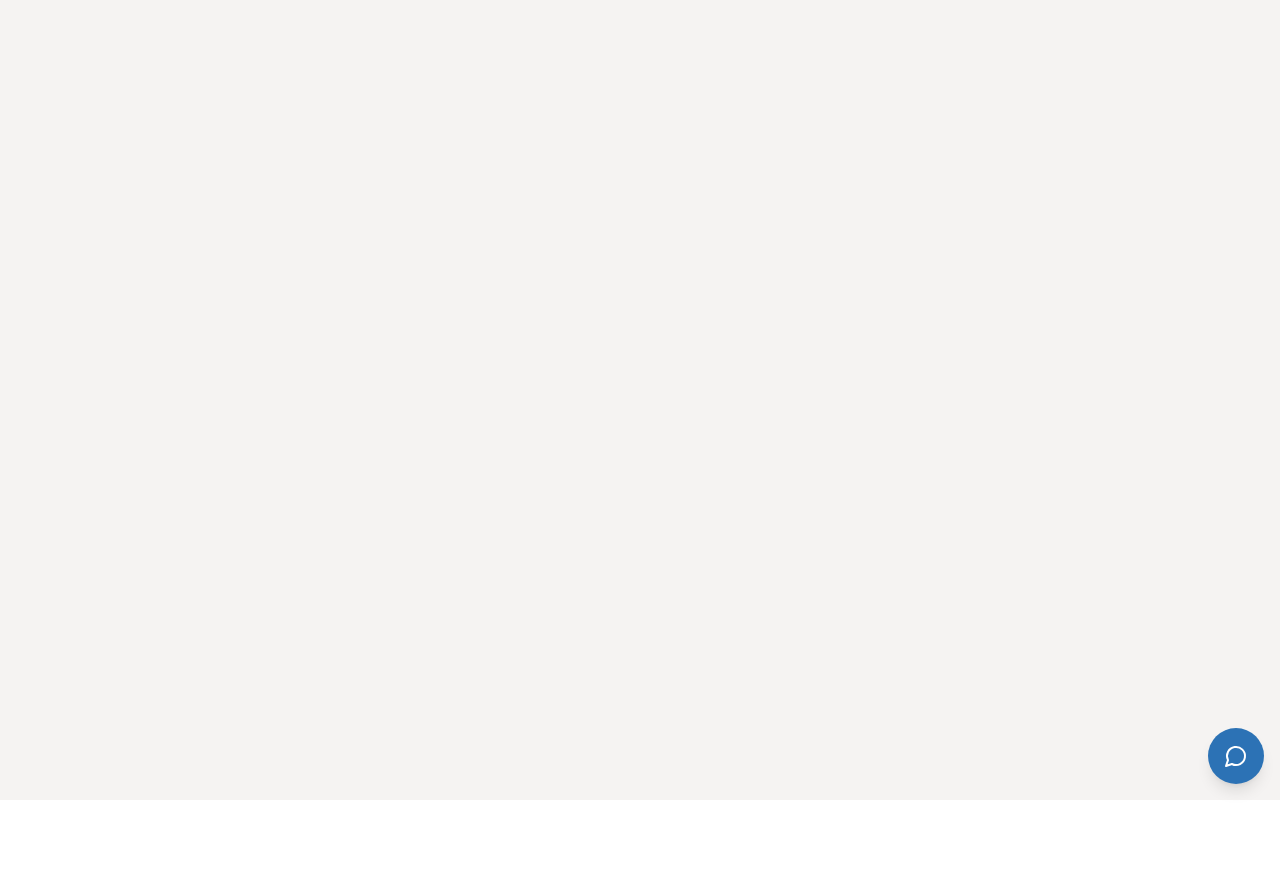
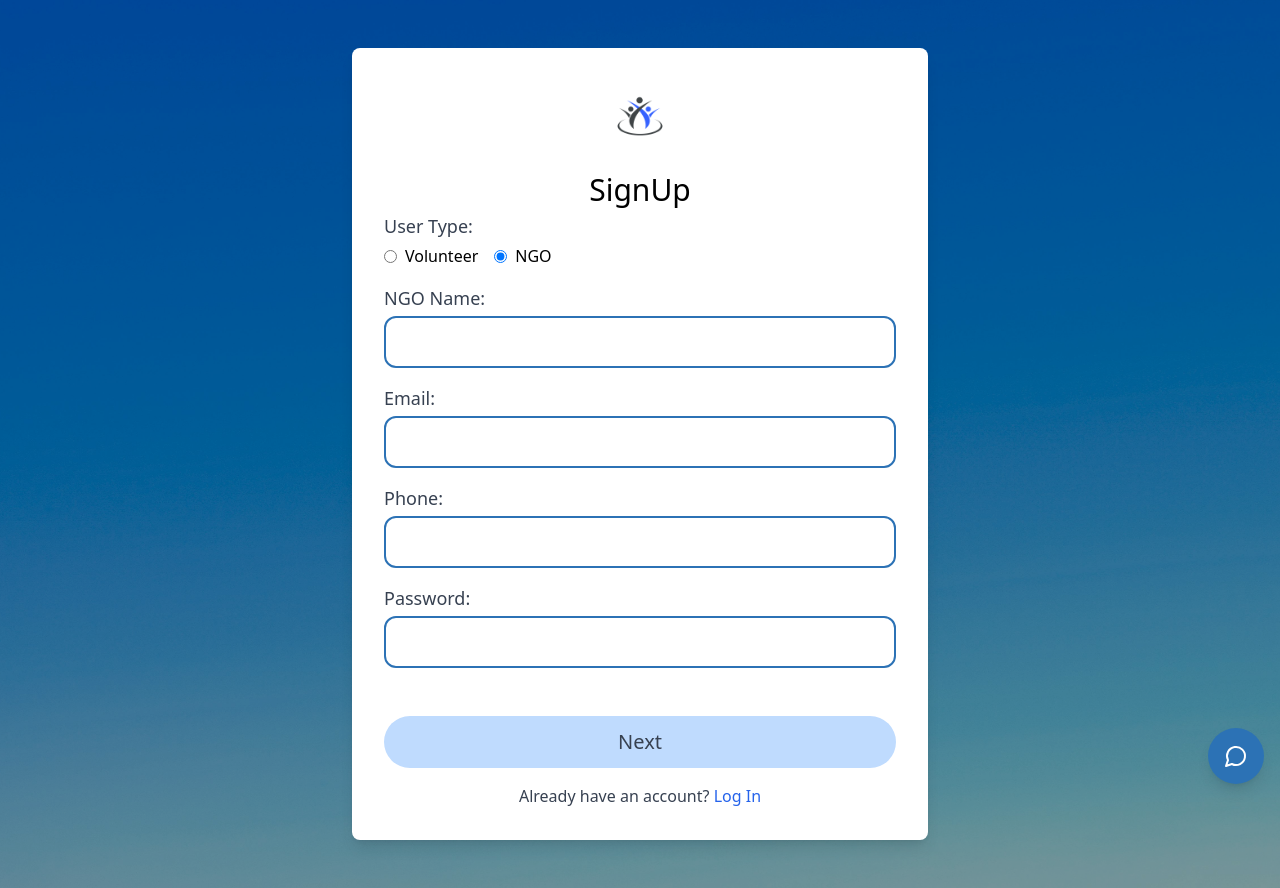
Before and after one commit to sameer240704/NGO_Volunteer_Collab_Queue-ties, a React (Vite) app in the folder web/: page /register in a window 1280 px wide. Before the commit this address had no page. Before the commit the page ends 800 px from the top, so only its background shows below. Built offline with nearby package versions, Linux system fonts and the light colour scheme; a web font is replaced by a local one.

Commit message:
Login Signup

```diff
--- a/web/package.json
+++ b/web/package.json
@@ -12,6 +12,7 @@
   "dependencies": {
     "axios": "^1.7.7",
     "gsap": "^3.12.5",
+    "js-cookie": "^3.0.5",
     "lucide-react": "^0.446.0",
     "react": "^18.3.1",
     "react-dom": "^18.3.1",
--- a/web/src/App.jsx
+++ b/web/src/App.jsx
@@ -3,6 +3,8 @@ import { BrowserRouter as Router, Routes, Route } from 'react-router-dom';
 import Landing from './components/Landing';
 import Dashboard from './components/Dashboard';
 import Chatbot from './components/ChatBot';
+import Login from './components/Login';
+import Signup from './components/Signup';
 
 const App = () => {
   return (
@@ -11,6 +13,8 @@ const App = () => {
         <Routes>
           <Route path="/" element={<Landing />} />
           <Route path="/dashboard" element={<Dashboard />} />
+          {<Route path="/login" element={<Login />} />}
+          <Route path="/register" element={<Signup />} />
         </Routes>
         <Chatbot />
       </div>
--- a/web/src/components/Login.jsx
+++ b/web/src/components/Login.jsx
@@ -1,13 +1,12 @@
 import React, { useState } from "react";
-import axios from "axios";
+import axios from "axios"; // Import axios
 import { useNavigate } from "react-router-dom";
-import Logo from '../assets/images/logo_farm.png';
-import farm2 from '../assets/images/farm2.png';
+import Logo from '../assets/images/logo.png';
+import farm2 from '../assets/images/blue.jpg';
 import { useAuthContext } from "../context/AuthContext.jsx";
-import LanguageDropdown from "./LanguageDropdown.jsx";
 
 const Login = () => {
-  const [phone, setPhone] = useState("");
+  const [email, setEmail] = useState("");
   const [password, setPassword] = useState("");
   const [error, setError] = useState("");
   const [loading, setLoading] = useState(false);
@@ -18,38 +17,42 @@ const Login = () => {
     e.preventDefault();
     setError("");
     setLoading(true);
+
+    const formData = {
+      email,
+      password
+    }
     try {
-      const response = await fetch("http://localhost:3000/auth/login", {
-        method: "POST",
-        headers: { "Content-Type": "application/json" },
-        body: JSON.stringify({ phone, password }),
-      });
+      // Send the FormData object in the POST request
+      const response = await axios.post("http://localhost:4224/auth/login",
+        formData,
+      );
 
-      const data = await response.json();
-      // console.log(data.userId);
+      const data = response.data; // Accessing the data from the response
       if (data.error) throw new Error(data.error);
-      localStorage.setItem("agro-user", JSON.stringify(data.userId));
+
+      localStorage.setItem("ngo-user", JSON.stringify(data.userId));
       setAuthUser(data);
+
       // Handle successful login
       navigate("/dashboard");  // Redirect to the landing page
     } catch (error) {
-      setError("Invalid credentials, please try again: ", error.response);
+      // Update error message handling
+      setError(error.response?.data?.error || "Invalid credentials, please try again.");
+    } finally {
+      setLoading(false); // Ensure loading state is reset
     }
-    setLoading(false);
   };
 
   return (
     <div className="relative h-screen bg-cover bg-center font-poppins" style={{ backgroundImage: `url(${farm2})` }}>
-      <div className="fixed top-12 right-0 z-50">
-        <LanguageDropdown />
-      </div>
+      <div className="fixed top-12 right-0 z-50"></div>
       <div className="absolute inset-0 bg-black bg-opacity-40"></div>
       <div className="flex items-center justify-center h-full px-4">
 
         <div className="absolute left-[15%] top-1/2 transform -translate-y-1/2 text-white max-w-lg">
           <p className="text-3xl mb-4 font-light leading-relaxed">
-            Welcome to Krishak Saathi, your ultimate companion for agricultural success. Our platform offers
-            innovative solutions to help farmers maximize their productivity and achieve their goals.
+            ForACause platform empowers volunteers with tools to collaborate effectively, monitor their impact, and ensure transparency in all activities, making it easier to drive positive change in the community.
           </p>
         </div>
 
@@ -59,43 +62,43 @@ const Login = () => {
             <h2 className="text-3xl font-medium mb-1">LogIn</h2>
             <form onSubmit={handleLogin} className="space-y-4 w-full">
               <div>
-                <label htmlFor="phone" className="block text-lg text-[#364423] mb-1">Phone:</label>
+                <label htmlFor="email" className="block text-lg text-gray-700 mb-1">Email:</label>
                 <input
-                  id="phone"
-                  type="phone"
-                  value={phone}
-                  onChange={(e) => setPhone(e.target.value)}
+                  id="email"
+                  type="email"
+                  value={email}
+                  onChange={(e) => setEmail(e.target.value)}
                   required
-                  className="w-full px-6 py-3 border-2 border-[#364423] rounded-xl focus:outline-none focus:border-green-700"
+                  className="w-full px-6 py-3 border-2 border-primary rounded-xl focus:outline-none focus:border-blue-700"
                 />
               </div>
               <div>
-                <label htmlFor="password" className="block text-lg text-[#364423] mb-1">Password:</label>
+                <label htmlFor="password" className="block text-lg text-gray-700 mb-1">Password:</label>
                 <input
                   id="password"
                   type="password"
                   value={password}
                   onChange={(e) => setPassword(e.target.value)}
                   required
-                  className="w-full px-6 py-3 border-2 border-[#364423] rounded-xl focus:outline-none focus:border-green-700"
+                  className="w-full px-6 py-3 border-2 border-primary rounded-xl focus:outline-none focus:border-blue-700"
                 />
               </div>
               {error && <p className="text-red-600 text-sm">{error}</p>}
               <div>
                 <button
                   type="submit"
-                  className="text-xl w-full bg-[#dee8cf] text-[#364423] mt-8 px-6 py-3 rounded-full hover:bg-green-800 hover:text-white transition duration-200"
+                  className="text-xl w-full bg-blue-200 text-[#364423] mt-8 px-6 py-3 rounded-full hover:bg-primary hover:text-white transition duration-200"
                   disabled={loading}
                 >
                   {loading ? "Logging in..." : "Login"}
                 </button>
               </div>
             </form>
-            <p className="mt-4 text-[#364423]">
+            <p className="mt-4 text-gray-700">
               Don't have an account?{" "}
               <a
                 href="/register"
-                className="text-green-600 hover:underline"
+                className="text-blue-600 hover:underline"
               >
                 Sign Up
               </a>
--- a/web/src/components/Signup.jsx
+++ b/web/src/components/Signup.jsx
@@ -1,139 +1,282 @@
 import React, { useState } from "react";
+import { useNavigate } from "react-router-dom";
+import Logo from '../assets/images/logo.png';
+import farm2 from '../assets/images/blue.jpg';
+import { useAuthContext } from "../context/AuthContext.jsx";
 import axios from "axios";
-import { useNavigate } from "react-router-dom";
-import Logo from '../assets/images/logo_farm.png';
-import farm2 from '../assets/images/farm2.png';
-import { useAuthContext } from "../context/AuthContext.jsx";
-import LanguageDropdown from "./LanguageDropdown.jsx";
 
 const Register = () => {
-  const [fullName, setFullName] = useState("");
-  const [email, setEmail] = useState("");
-  const [phone, setPhone] = useState("");
-  const [password, setPassword] = useState("");
-  const [language, setLanguage] = useState("en");
+  const [page, setPage] = useState(1);
+  const [formData, setFormData] = useState({
+    name: "",
+    email: "",
+    phone: "",
+    password: "",
+    language: "en",
+    role: "admin",
+    address1: "",
+    address2: "",
+    city: "",
+    state: "",
+  });
+  const [primaryImage, setPrimaryImage] = useState(null);
+  const [ngoImages, setNgoImages] = useState([]);
   const [error, setError] = useState("");
   const [loading, setLoading] = useState(false);
   const navigate = useNavigate();
   const { setAuthUser } = useAuthContext();
 
-  const handleRegister = async (e) => {
+  const handleChange = (e) => {
+    const { name, value } = e.target;
+    setFormData(prevState => ({
+      ...prevState,
+      [name]: value
+    }));
+  };
+
+  const handleImageChange = (e) => {
+    if (formData.role === "volunteer") {
+      setPrimaryImage(e.target.files[0]);
+    } else {
+      setNgoImages(Array.from(e.target.files));
+    }
+  };
+
+  const handleSubmit = async (e) => {
     e.preventDefault();
     setError("");
     setLoading(true);
     try {
-      const response = await fetch("http://localhost:3000/auth/register", {
-        method: "POST",
-        headers: { "Content-Type": "application/json" },
-        body: JSON.stringify({ fullName, email, phone, password, language }),
+      const submitData = new FormData();
+      Object.keys(formData).forEach(key => {
+        submitData.append(key, formData[key]);
       });
-      const data = await response.json();
-      // console.log(data.userId);
+      console.log(formData.role);
+
+      if (formData.role === "volunteer" && primaryImage) {
+        submitData.append("primaryImage", primaryImage);
+      } else if (formData.role === "admin" && ngoImages.length > 0) {
+        ngoImages.forEach((image, index) => {
+          submitData.append(`ngoImages`, image); // Adjusting for the correct field name
+        });
+      }
+
+
+
+      const response = await axios.post("http://localhost:4224/auth/register", submitData, {
+        headers: {
+          "Content-Type": "multipart/form-data",
+        },
+      });
+
+      const data = response.data; // Axios response handling
+      console.log(data);
       if (data.error) throw new Error(data.error);
-      localStorage.setItem("agro-user", JSON.stringify(data.userId));
+      localStorage.setItem("ngo-user", JSON.stringify(data.userId));
       setAuthUser(data);
-      // console.log(response.data);
-      navigate("/dashboard");  // Redirect to the landing page
+      navigate("/dashboard");
     } catch (error) {
-      // Optionally, display more specific error messages
       console.error("Registration error:", error.response?.data || error.message);
       setError("Registration failed, please try again.");
     } finally {
       setLoading(false);
     }
+    navigate("/dashboard");
   };
 
-  return (
-    <div className="relative h-screen bg-cover bg-center font-poppins" style={{ backgroundImage: `url(${farm2})` }}>
-      <div className="fixed top-12 right-0 z-50">
-        <LanguageDropdown />
+
+  const renderPage1 = () => (
+    <>
+      <div>
+        <label className="block text-lg text-gray-700 mb-1">User Type:</label>
+        <div className="flex space-x-4">
+          <label className="inline-flex items-center">
+            <input
+              type="radio"
+              name="role"
+              value="volunteer"
+              checked={formData.role === "volunteer"}
+              onChange={handleChange}
+              className="form-radio"
+            />
+            <span className="ml-2">Volunteer</span>
+          </label>
+          <label className="inline-flex items-center">
+            <input
+              type="radio"
+              name="role"
+              value="admin"
+              checked={formData.role === "admin"}
+              onChange={handleChange}
+              className="form-radio"
+            />
+            <span className="ml-2">NGO</span>
+          </label>
         </div>
-      <div className="absolute inset-0 bg-black bg-opacity-40"></div>
-      <div className="flex items-center justify-center h-full px-4">
-        <div className="absolute left-[15%] top-1/2 transform -translate-y-1/2 text-white max-w-lg">
-          <p className="text-3xl mb-4 font-light leading-relaxed">
-            Welcome to Krishak Saathi, your ultimate companion for agricultural success. Our platform offers
-            innovative solutions to help farmers maximize their productivity and achieve their goals.
-          </p>
       </div>
-
-        <div className="relative bg-white rounded-lg shadow-lg p-8 w-full max-w-xl" style={{ marginLeft: '30%' }}>
-          <div className="flex flex-col items-center">
-            <img src={Logo} alt="Logo" className="w-28 -mt-5" />
-            <h2 className="text-3xl font-medium mb-1">SignUp</h2>
-            <form onSubmit={handleRegister} className="space-y-4 w-full">
       <div>
-                <label htmlFor="fullName" className="block text-lg text-[#364423] mb-1">Full Name:</label>
+        <label htmlFor="name" className="block text-lg text-gray-700 mb-1">
+          {formData.role === "volunteer" ? "Full Name:" : "NGO Name:"}
+        </label>
         <input
-                  id="fullName"
+          id="name"
+          name="name"
           type="text"
-                  value={fullName}
-                  onChange={(e) => setFullName(e.target.value)}
+          value={formData.name}
+          onChange={handleChange}
           required
-                  className="w-full px-6 py-3 border-2 border-[#364423] rounded-xl focus:outline-none focus:border-green-700"
+          className="w-full px-6 py-3 border-2 border-primary rounded-xl focus:outline-none focus:border-blue-700"
         />
       </div>
       <div>
-                <label htmlFor="email" className="block text-lg text-[#364423] mb-1">Email:</label>
+        <label htmlFor="email" className="block text-lg text-gray-700 mb-1">Email:</label>
         <input
           id="email"
+          name="email"
           type="email"
-                  value={email}
-                  onChange={(e) => setEmail(e.target.value)}
+          value={formData.email}
+          onChange={handleChange}
           required
-                  className="w-full px-6 py-3 border-2 border-[#364423] rounded-xl focus:outline-none focus:border-green-700"
+          className="w-full px-6 py-3 border-2 border-primary rounded-xl focus:outline-none focus:border-blue-700"
         />
       </div>
       <div>
-                <label htmlFor="phone" className="block text-lg text-[#364423] mb-1">Phone:</label>
+        <label htmlFor="phone" className="block text-lg text-gray-700 mb-1">Phone:</label>
         <input
           id="phone"
-                  type="text"
-                  value={phone}
-                  onChange={(e) => setPhone(e.target.value)}
+          name="phone"
+          type="tel"
+          value={formData.phone}
+          onChange={handleChange}
           required
-                  className="w-full px-6 py-3 border-2 border-[#364423] rounded-xl focus:outline-none focus:border-green-700"
+          className="w-full px-6 py-3 border-2 border-primary rounded-xl focus:outline-none focus:border-blue-700"
         />
       </div>
       <div>
-                <label htmlFor="password" className="block text-lg text-[#364423] mb-1">Password:</label>
+        <label htmlFor="password" className="block text-lg text-gray-700 mb-1">Password:</label>
         <input
           id="password"
+          name="password"
           type="password"
-                  value={password}
-                  onChange={(e) => setPassword(e.target.value)}
+          value={formData.password}
+          onChange={handleChange}
           required
-                  className="w-full px-6 py-3 border-2 border-[#364423] rounded-xl focus:outline-none focus:border-green-700"
+          className="w-full px-6 py-3 border-2 border-primary rounded-xl focus:outline-none focus:border-blue-700"
         />
       </div>
       <div>
-                <label htmlFor="language" className="block text-lg text-[#364423] mb-1">Language:</label>
-                <select
-                  id="language"
-                  value={language}
-                  onChange={(e) => setLanguage(e.target.value)}
+        <button
+          type="button"
+          onClick={() => setPage(2)}
+          className="text-xl w-full bg-blue-200 text-gray-700 mt-8 px-6 py-3 rounded-full hover:bg-blue-800 hover:text-white transition duration-200"
+        >
+          Next
+        </button>
+      </div>
+    </>
+  );
+
+  const renderPage2 = () => (
+    <>
+      {formData.role === "admin" && (
+        <>
+          <div>
+            <label htmlFor="address1" className="block text-lg text-gray-700 mb-1">Address Line 1:</label>
+            <input
+              id="address1"
+              name="address1"
+              type="text"
+              value={formData.address1}
+              onChange={handleChange}
+              required={formData.role === "admin"}
+              className="w-full px-6 py-3 border-2 border-primary rounded-xl focus:outline-none focus:border-blue-700"
+            />
+          </div>
+          <div>
+            <label htmlFor="address2" className="block text-lg text-gray-700 mb-1">Address Line 2:</label>
+            <input
+              id="address2"
+              name="address2"
+              type="text"
+              value={formData.address2}
+              onChange={handleChange}
+              className="w-full px-6 py-3 border-2 border-primary rounded-xl focus:outline-none focus:border-blue-700"
+            />
+          </div>
+            </>
+          )}
+          <div>
+            <label htmlFor="city" className="block text-lg text-gray-700 mb-1">City:</label>
+            <input
+              id="city"
+              name="city"
+              type="text"
+              value={formData.city}
+              onChange={handleChange}
               required
-                  className="w-full px-6 py-3 border-2 border-[#364423] rounded-xl focus:outline-none focus:border-green-700"
+              className="w-full px-6 py-3 border-2 border-primary rounded-xl focus:outline-none focus:border-blue-700"
+            />
+          </div>
+          <div>
+            <label htmlFor="state" className="block text-lg text-gray-700 mb-1">State:</label>
+            <input
+              id="state"
+              name="state"
+              type="text"
+              value={formData.state}
+              onChange={handleChange}
+              required
+              className="w-full px-6 py-3 border-2 border-primary rounded-xl focus:outline-none focus:border-blue-700"
+            />
+          </div>
+      <div>
+        <label htmlFor="image" className="block text-lg text-gray-700 mb-1">
+          {formData.role === "volunteer" ? "Upload Image:" : "Upload Images:"}
+        </label>
+        <input
+          id="image"
+          type="file"
+          onChange={handleImageChange}
+          accept="image/*"
+          multiple={formData.role === "admin"}
+          required
+          className="w-full px-6 py-3 border-2 border-primary rounded-xl focus:outline-none focus:border-blue-700"
+        />
+      </div>
+      <div className="flex space-x-4">
+        <button
+          type="button"
+          onClick={() => setPage(1)}
+          className="text-xl w-1/2 bg-gray-300 text-gray-700 mt-8 px-6 py-3 rounded-full hover:bg-gray-400 transition duration-200"
         >
-                  <option value="en">English</option>
-                  <option value="hi">Hindi</option>
-                  <option value="mr">Marathi</option>
-                </select>
-              </div>
-              {error && <p className="text-red-600 text-sm">{error}</p>}
-              <div>
+          Back
+        </button>
         <button
           type="submit"
-                  className="text-xl w-full bg-[#dee8cf] text-[#364423] mt-8 px-6 py-3 rounded-full hover:bg-green-800 hover:text-white transition duration-200"
+          className="text-xl w-1/2 bg-blue-200 text-gray-700 mt-8 px-6 py-3 rounded-full hover:bg-blue-800 hover:text-white transition duration-200"
           disabled={loading}
         >
           {loading ? "Registering..." : "Register"}
         </button>
       </div>
+    </>
+  );
+
+  return (
+    <div className="relative min-h-screen bg-cover bg-center font-poppins" style={{ backgroundImage: `url(${farm2})` }}>
+      <div className="absolute inset-0 bg-black bg-opacity-40"></div>
+      <div className="flex items-center justify-center min-h-screen px-4 py-12">
+        <div className="relative bg-white rounded-lg shadow-lg p-8 w-full max-w-xl">
+          <div className="flex flex-col items-center">
+            <img src={Logo} alt="Logo" className="w-28 -mt-5" />
+            <h2 className="text-3xl font-medium mb-1">SignUp</h2>
+            <form onSubmit={handleSubmit} className="space-y-4 w-full">
+              {page === 1 ? renderPage1() : renderPage2()}
+              {error && <p className="text-red-600 text-sm">{error}</p>}
             </form>
-            <p className="mt-4 text-[#364423]">
+            <p className="mt-4 text-gray-700">
               Already have an account?{" "}
-              <a href="/login" className="text-green-600 hover:underline">Log In</a>
+              <a href="/login" className="text-blue-600 hover:underline">Log In</a>
             </p>
           </div>
         </div>
--- /dev/null
+++ b/web/src/context/AuthContext.jsx
@@ -0,0 +1,32 @@
+import { createContext, useContext, useState, useEffect } from "react";
+import Cookies from 'js-cookie';
+
+export const AuthContext = createContext();
+
+export const useAuthContext = () => {
+    return useContext(AuthContext);
+}
+
+export const AuthContextProvider = ({ children }) => {
+    const [authUser, setAuthUser] = useState(JSON.parse(localStorage.getItem("ngo-user")) || null);
+
+    useEffect(() => {
+        if (authUser) {
+
+            localStorage.setItem("ngo-user", JSON.stringify(authUser));
+
+            Cookies.set('userId', authUser.userId, { expires: 7 });
+            Cookies.set('userType', authUser.userType, { expires: 7 });
+        } else {
+
+            Cookies.remove('userId');
+            Cookies.remove('userType');
+        }
+    }, [authUser]);
+
+    return (
+        <AuthContext.Provider value={{ authUser, setAuthUser }}>
+            {children}
+        </AuthContext.Provider>
+    );
+}
--- a/web/src/main.jsx
+++ b/web/src/main.jsx
@@ -2,9 +2,12 @@ import { StrictMode } from 'react'
 import { createRoot } from 'react-dom/client'
 import App from './App.jsx'
 import './index.css'
+import { AuthContextProvider } from './context/AuthContext.jsx'
 
 createRoot(document.getElementById('root')).render(
   <StrictMode>
-    <App />
+    <AuthContextProvider>
+      <App />
+    </AuthContextProvider>
   </StrictMode>,
 )
```
Also changed, not shown: web/src/components/Dashboard.jsx (+41 -7 lines), 1 other file (tests, documents, lock files or other folders). Lines whose indentation alone changed are shown as unchanged.
